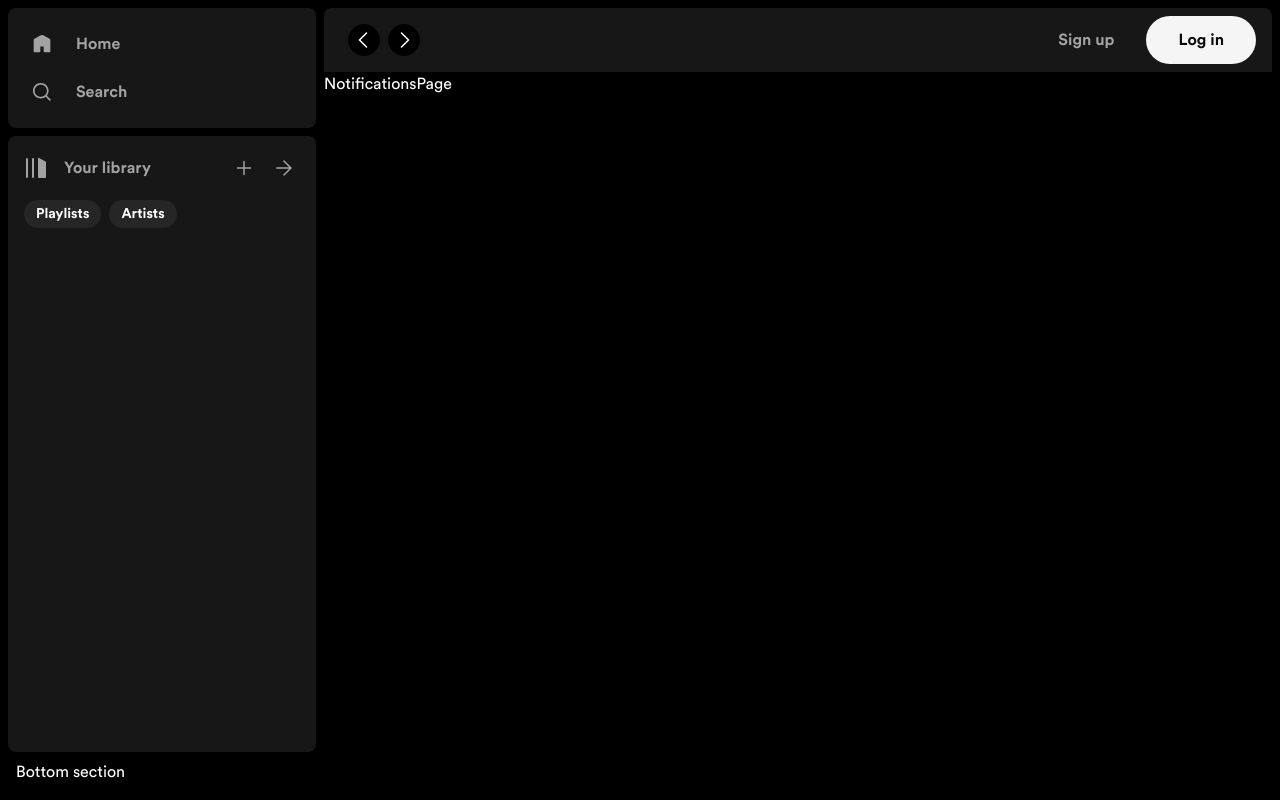
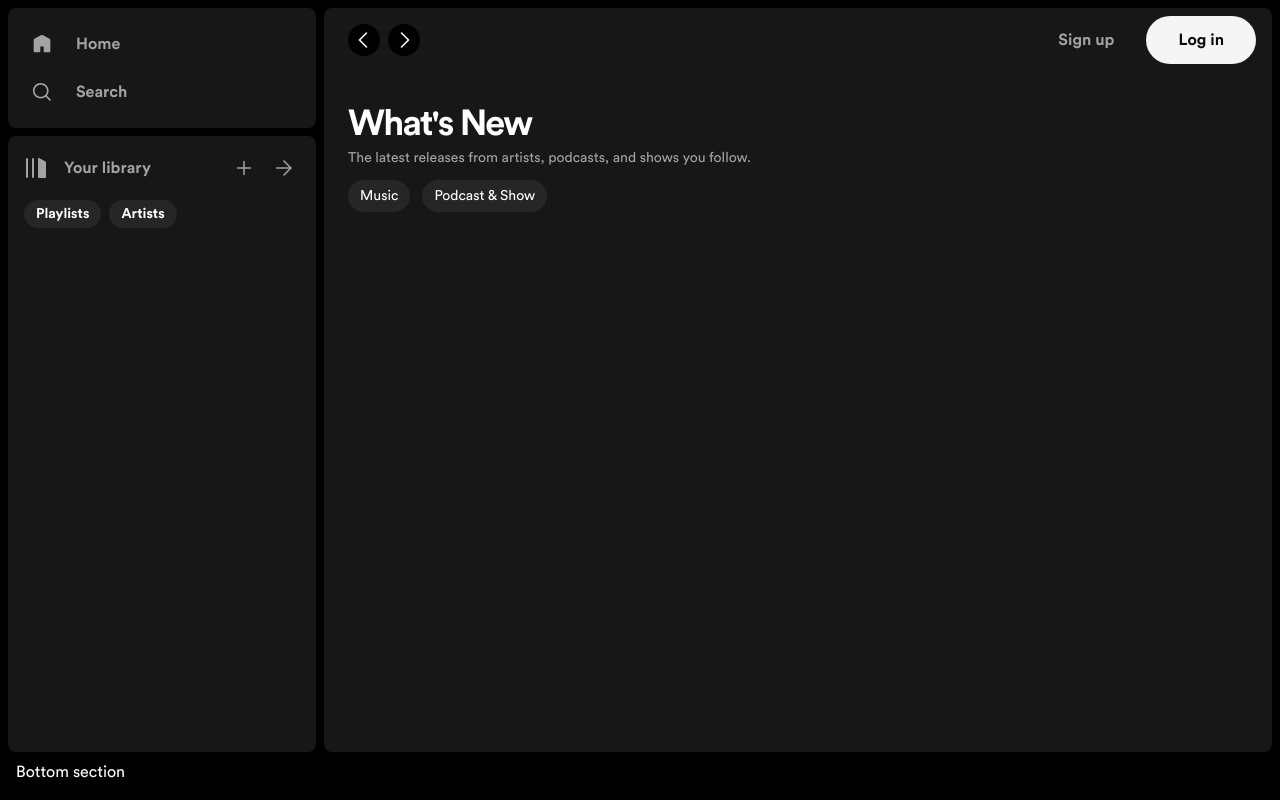
Before and after one commit to Zaprovic/spotify-clone-nextjs-v2, a Next.js app: page /notifications in a window 1280 px wide. Built offline with nearby package versions, Linux system fonts and the light colour scheme; no server answers.

Commit message:
added basic components to notifications page

```diff
--- a/src/app/(site)/notifications/page.tsx
+++ b/src/app/(site)/notifications/page.tsx
@@ -1,5 +1,24 @@
 const NotificationsPage = () => {
-	return <div>NotificationsPage</div>;
+    return (
+        <div className="h-full overflow-y-scroll bg-neutral-900 px-6 py-8">
+            <h1 className="text-4xl font-bold -tracking-wider">
+                What&apos;s New
+            </h1>
+
+            <h4 className="mb-3 mt-1 text-sm text-neutral-400">
+                The latest releases from artists, podcasts, and shows you
+                follow.
+            </h4>
+            <div className="flex gap-3">
+                <button className="rounded-full bg-neutral-800 px-3 py-[0.375rem] text-sm font-normal hover:opacity-70">
+                    Music
+                </button>
+                <button className="rounded-full bg-neutral-800 px-3 py-[0.375rem] text-sm font-normal hover:opacity-70">
+                    Podcast & Show
+                </button>
+            </div>
+        </div>
+    );
 };
 
 export default NotificationsPage;
--- a/src/provider/provider-resizable.tsx
+++ b/src/provider/provider-resizable.tsx
@@ -21,7 +21,7 @@ const ProviderResizable = ({ children }: { children: ReactNode }) => {
                 className="flex flex-col rounded-lg"
             >
                 <ContentHeader />
-                <main className="h-full overflow-scroll">{children}</main>
+                <main className="h-full">{children}</main>
             </ResizablePanel>
         </ResizablePanelGroup>
     );
```
